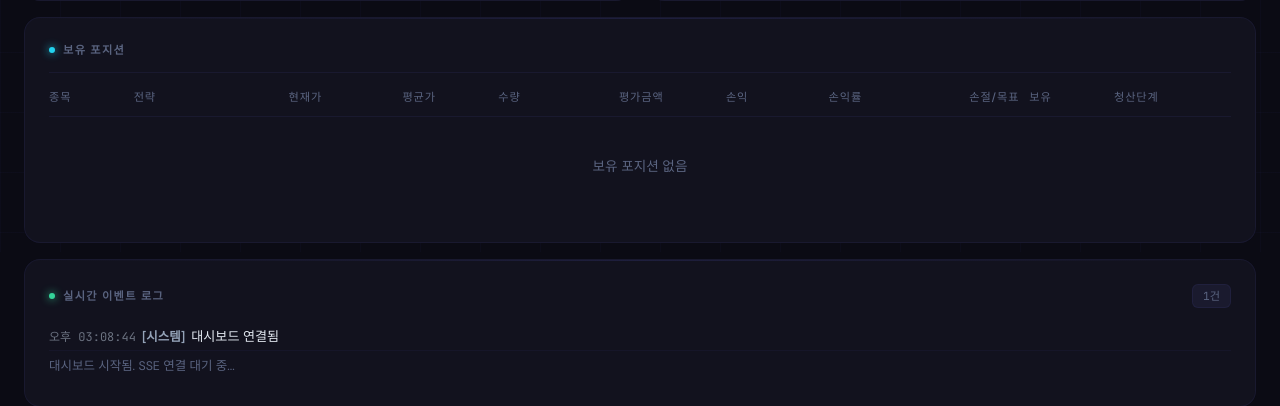
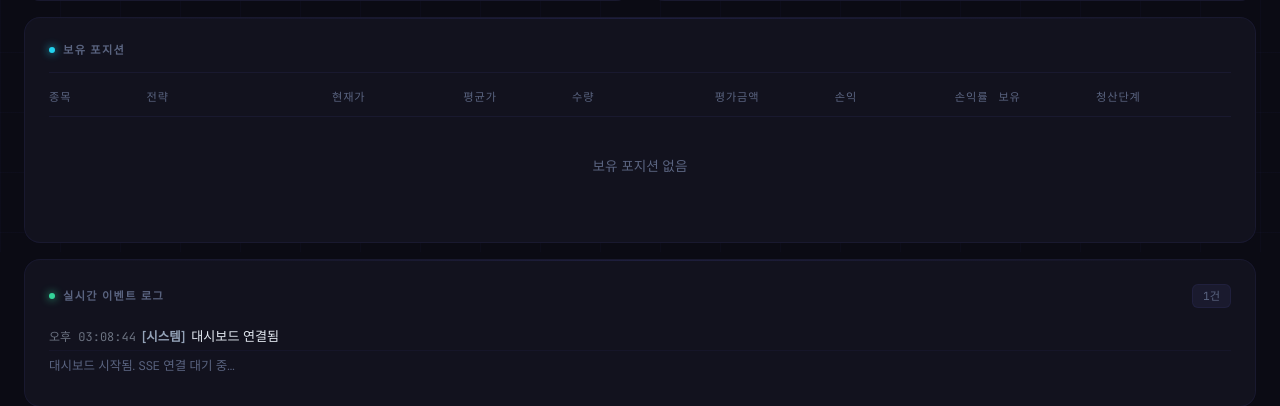
Before and after one commit to qwq-partners/ai-trader-v2, a Python web app: template src/dashboard/templates/index.html in a window 1280 px wide. Shown: the part 548-954 px from the top of the page. Run offline with Jinja, Linux system fonts and the light colour scheme; the template is opened without the code that fills it, so the values that code supplies are empty; some libraries are stand-ins or nearby versions.

Commit message:
fix: 실시간 탭 보유 포지션에서 손절/목표가 컬럼 제거
ExitManager가 내부적으로 동적 관리하는 값이라 대시보드에
노출할 실익이 없으므로 제거.

```diff
--- a/src/dashboard/static/js/dashboard.js
+++ b/src/dashboard/static/js/dashboard.js
@@ -172,13 +172,6 @@ function renderSortedPositions() {
             }
         }
 
-        // 손절/목표
-        const slTp = (pos.stop_loss || pos.take_profit)
-            ? `<span style="color:var(--accent-red);font-size:0.72rem;">${pos.stop_loss ? formatNumber(pos.stop_loss) : '--'}</span>` +
-              `<span style="color:var(--text-muted);font-size:0.72rem;"> / </span>` +
-              `<span style="color:var(--accent-green);font-size:0.72rem;">${pos.take_profit ? formatNumber(pos.take_profit) : '--'}</span>`
-            : '--';
-
         return `<tr class="border-b" style="border-color:rgba(99,102,241,0.08)">
             <td class="py-2 pr-3 font-medium text-white" style="white-space:nowrap;">${pos.name || pos.symbol} <span style="color:var(--text-muted); font-size:0.72rem; font-weight:400;">${pos.symbol}</span></td>
             <td class="py-2 pr-3" style="font-size:0.75rem; color:var(--accent-purple);">${stName}</td>
@@ -188,7 +181,6 @@ function renderSortedPositions() {
             <td class="py-2 pr-3 text-right mono" style="color:var(--text-secondary);">${formatNumber(pos.market_value || (pos.current_price * pos.quantity))}</td>
             <td class="py-2 pr-3 text-right mono ${pnlCls}">${formatPnl(pos.unrealized_pnl)}</td>
             <td class="py-2 pr-3 text-right mono ${pnlCls}">${formatPct(pos.unrealized_pnl_pct)}</td>
-            <td class="py-2 pr-3 text-right mono" style="white-space:nowrap;">${slTp}</td>
             <td class="py-2 pr-3 mono" style="font-size:0.75rem; color:var(--text-secondary);">${holdStr}</td>
             <td class="py-2">${stageLabel}</td>
         </tr>`;
--- a/src/dashboard/templates/index.html
+++ b/src/dashboard/templates/index.html
@@ -527,13 +527,12 @@
                             <th class="sortable-th" data-sort="market_value" style="padding: 0 10px 10px 0; text-align: right;">평가금액 <span class="sort-icon"></span></th>
                             <th class="sortable-th" data-sort="unrealized_pnl" style="padding: 0 10px 10px 0; text-align: right;">손익 <span class="sort-icon"></span></th>
                             <th class="sortable-th" data-sort="unrealized_pnl_pct" style="padding: 0 10px 10px 0; text-align: right;">손익률 <span class="sort-icon"></span></th>
-                            <th style="padding: 0 10px 10px 0; text-align: right;">손절/목표</th>
                             <th style="padding: 0 10px 10px 0;">보유</th>
                             <th style="padding: 0 0 10px 0;">청산단계</th>
                         </tr>
                     </thead>
                     <tbody id="positions-body">
-                        <tr><td colspan="11" style="padding: 40px 0; text-align: center; color: var(--text-muted); font-size: 0.85rem;">보유 포지션 없음</td></tr>
+                        <tr><td colspan="10" style="padding: 40px 0; text-align: center; color: var(--text-muted); font-size: 0.85rem;">보유 포지션 없음</td></tr>
                     </tbody>
                 </table>
             </div>
```
